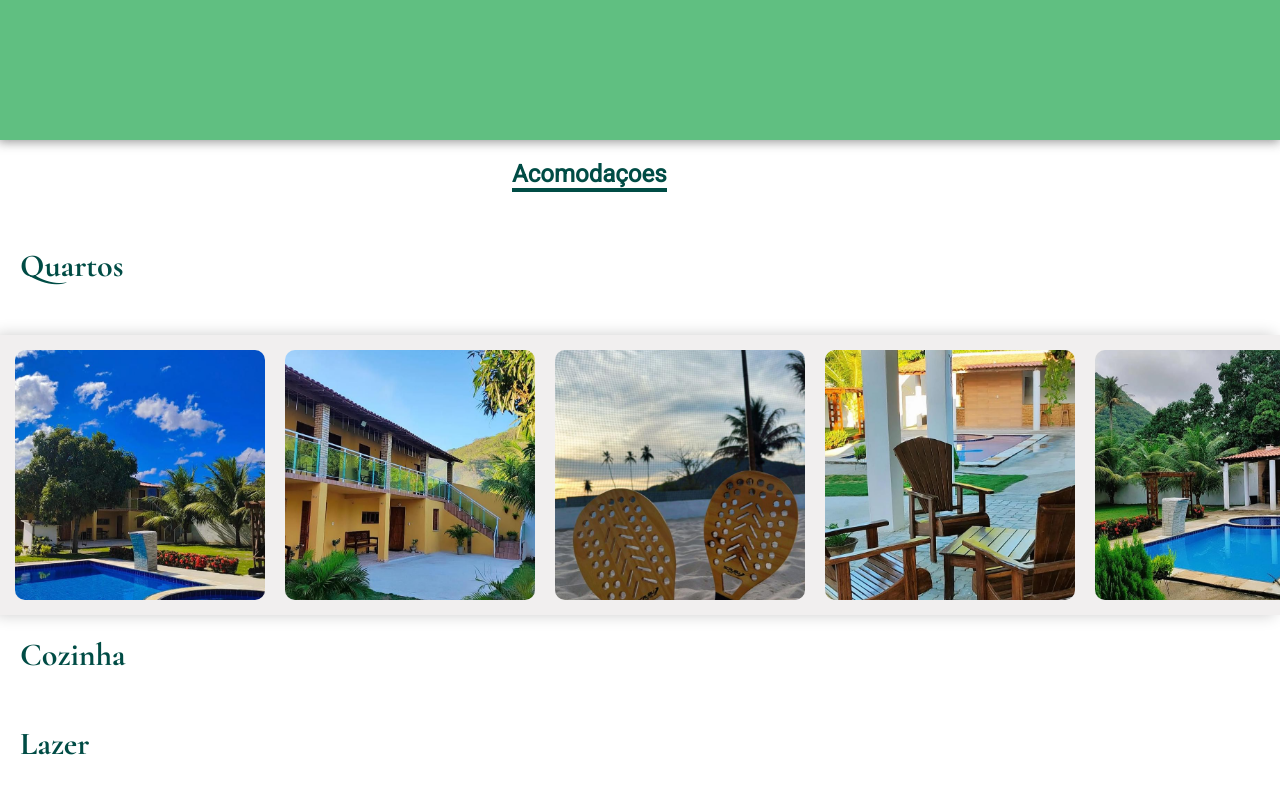
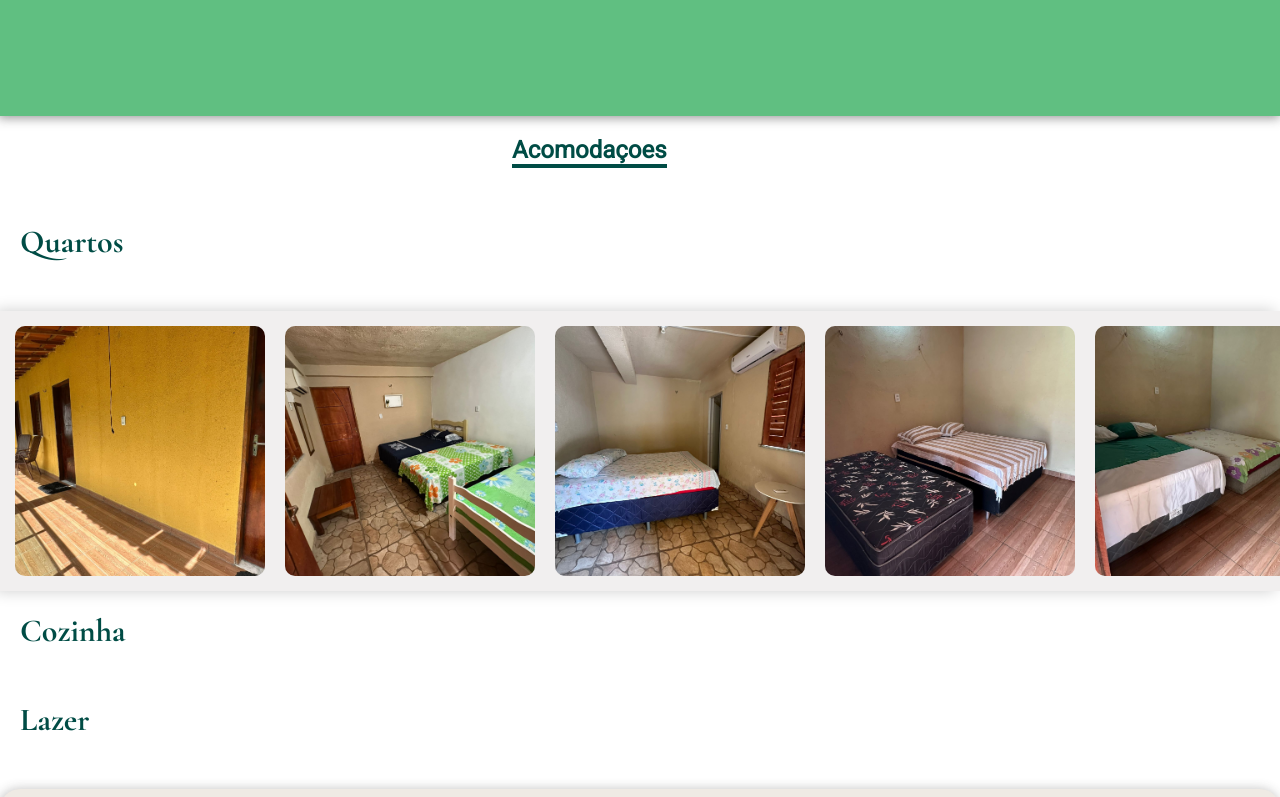
Before and after one commit to gwilhermealm/espasoares, a plain HTML site: page index.html in a window 1280 px wide. Shown: the part 2432-3229 px from the top of the page. Drawn offline with nearby package versions, Linux system fonts and the light colour scheme.

Commit message:
up final
fotos de acomodçoes prontas

```diff
--- a/index.html
+++ b/index.html
@@ -50,7 +50,7 @@
             <p>Conheça nossa história e o que nos torna diferentes.</p>
 
             <div class="texto">
-                <p>Nascemos de um sonho simples, mas poderoso: criar um lugar onde as correrias do dia a dia dão lugar ao som dos pássaros e ao riso das crianças. Localizado no coração da deslumbrante Serra de Maranguape, no acolhedor município de Jubaia - CE, o Espaço Soares é mais do que um local para alugar no final de semana; é o cenário ideal para construir memórias inesquecíveis com quem você ama.</p>
+                <p>Nascemos de um sonho simples, mas poderoso: criar um lugar onde as correrias do dia a dia dão lugar ao som dos pássaros e ao riso das crianças. Localizado no coração da deslumbrante Serra de Maranguape, no acolhedor município de Jubaia - CE, o Espasoares é mais do que um local para alugar no final de semana; é o cenário ideal para construir memórias inesquecíveis com quem você ama.</p>
             </div>
         </article>
         <div class="video">
@@ -94,11 +94,13 @@
                 <h3>Quartos</h3>
             </nav>
             <div class="quartos" id="secao-comodis">
-                <img src="img/img1.jpg" alt="">
-                <img src="img/img2.jpg" alt="">
-                <img src="img/img3.jpg" alt="">
-                <img src="img/img4.jpg" alt="">
-                <img src="img/img5.jpg" alt="">
+                <img src="img/quartos/quarto1.jpg" alt="">
+                <img src="img/quartos/quarto2.jpg" alt="">
+                <img src="img/quartos/quarto3.jpg" alt="">
+                <img src="img/quartos/quarto4.jpg" alt="">
+                <img src="img/quartos/quarto5.jpg" alt="">
+                <img src="img/quartos/quarto6.jpg" alt="">
+                <img src="img/quartos/quarto7.jpg" alt="">
             </div>
         </div>
         <div id="mostrar-cozinha" class="mostrar-secao">
@@ -107,11 +109,11 @@
             </nav>
            <div class="cozinha" id="secao-comodis">
 
-                <img src="img/img1.jpg" alt="">
-                <img src="img/img2.jpg" alt="">
-                <img src="img/img3.jpg" alt="">
-                <img src="img/img4.jpg" alt="">
-                <img src="img/img5.jpg" alt="">
+                <img src="img/cozinha/cozinha1.jpg" alt="">
+                <img src="img/cozinha/cozinha2.jpg" alt="">
+                <img src="img/cozinha/cozinha3.jpg" alt="">
+                <img src="img/cozinha/cozinha4.jpg" alt="">
+
            </div>
         </div>
          <div id="mostrar-lazer" class="mostrar-secao">
@@ -120,11 +122,12 @@
             </nav>
             <div class="lazer" id="secao-comodis">
 
-                <img src="img/img1.jpg" alt="">
-                <img src="img/img2.jpg" alt="">
-                <img src="img/img3.jpg" alt="">
-                <img src="img/img4.jpg" alt="">
-                <img src="img/img5.jpg" alt="">
+                <img src="img/lazer/lazer1.jpg" alt="">
+                <img src="img/lazer/lazer2.jpg" alt="">
+                <img src="img/lazer/lazer3.jpg" alt="">
+                <img src="img/lazer/lazer4.jpg" alt="">
+                <img src="img/lazer/lazer5.jpg" alt="">
+                <img src="img/lazer/lazer6.jpg" alt="">
             </div>
          </div>
       </div>
```
Also changed, not shown: img/cozinha/cozinha1.jpg (added), img/cozinha/cozinha2.jpg (added), img/cozinha/cozinha3.jpg (added), img/cozinha/cozinha4.jpg (added), img/lazer/lazer1.jpg (added), img/lazer/lazer2.jpg (added), img/lazer/lazer3.jpg (added), img/lazer/lazer4.jpg (added), img/lazer/lazer5.jpg (added), img/lazer/lazer6.jpg (added), img/quartos/quarto1.jpg (added), img/quartos/quarto2.jpg (added), img/quartos/quarto3.jpg (added), img/quartos/quarto4.jpg (added), 3 more files.
